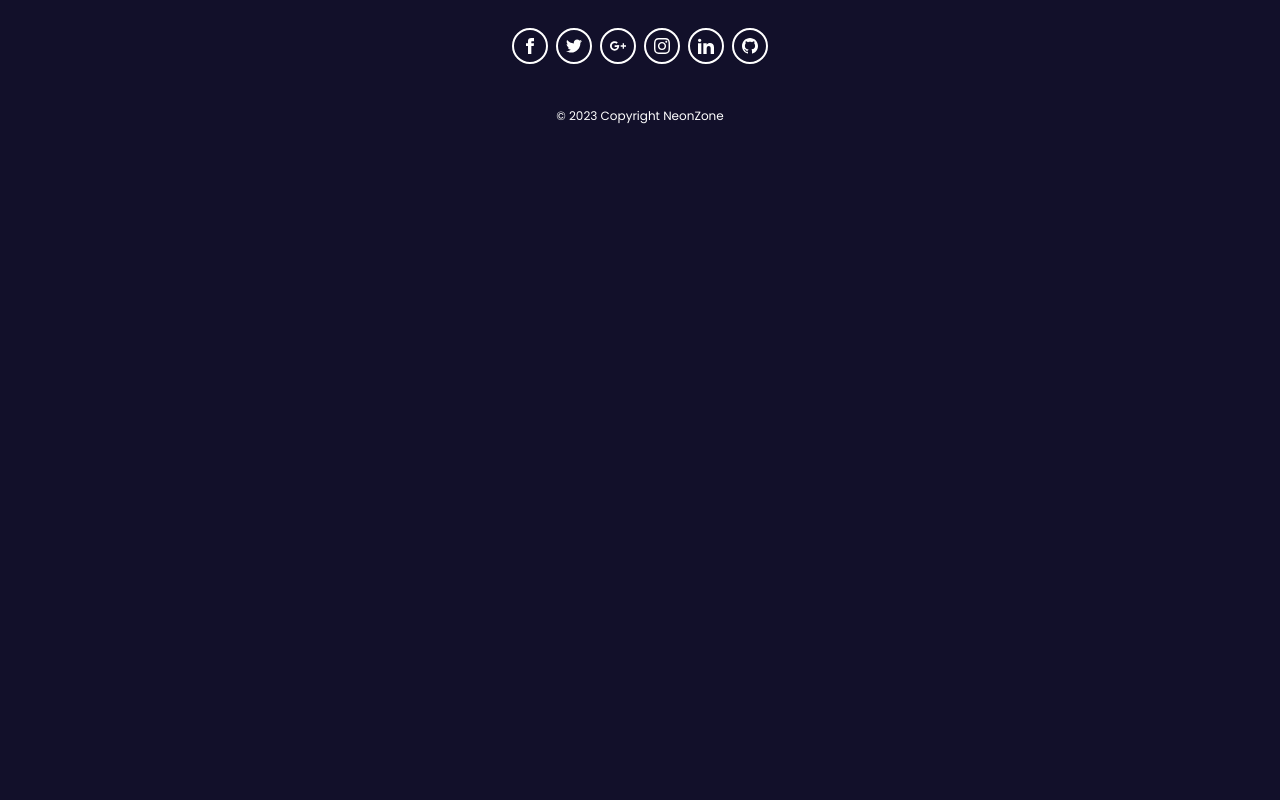
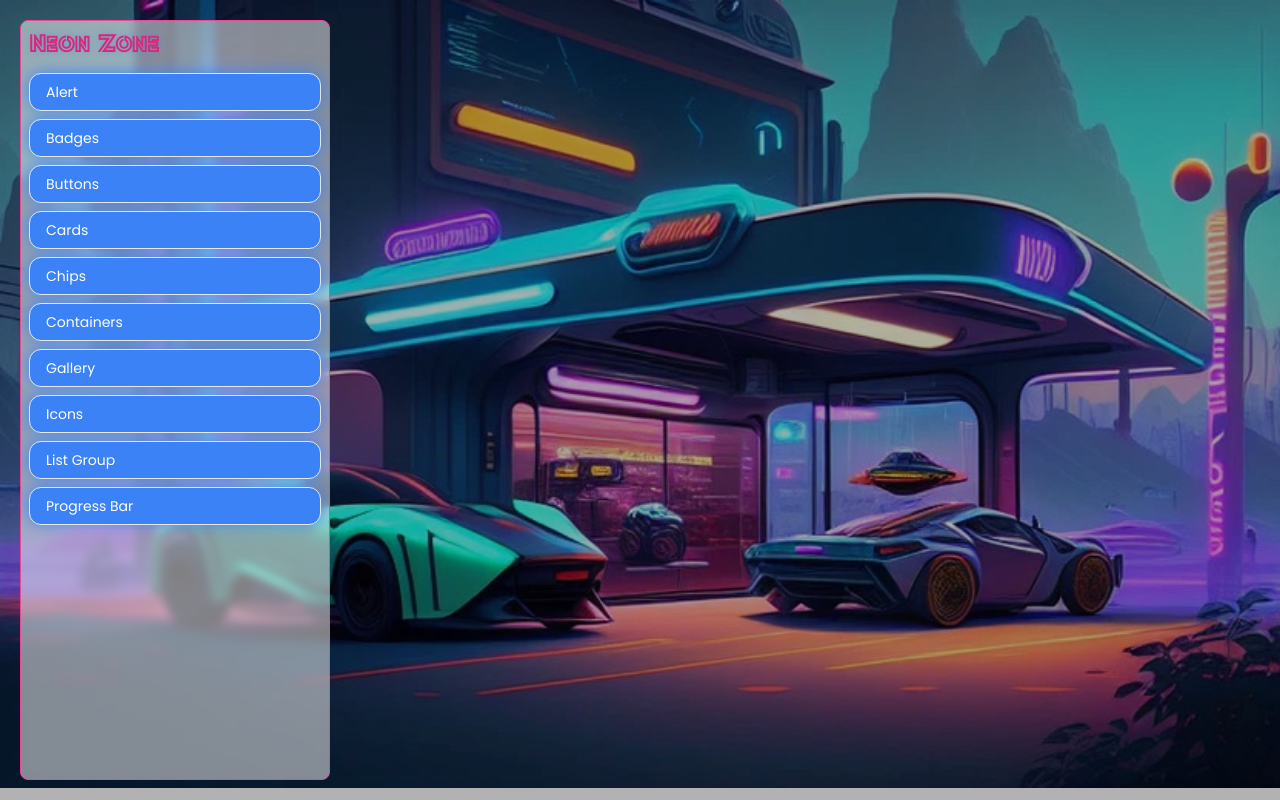
Before and after one commit to BimaBizz/Neon-Component, a website: page about.html in a window 1280 px wide. Drawn offline with nearby package versions, Linux system fonts and the light colour scheme.

Commit message:
side bar

```diff
--- a/about.html
+++ b/about.html
@@ -9,121 +9,59 @@
     <title>Neon Components</title>
 </head>
 
-<body class="bg-[#12102a] font-pop overflow-hidden lg:overflow-visible">
-
-    </body>
-    <footer class="bg-[#12102a] text-center text-white">
-        <div class="px-6 pt-6">
-            <div class="icons">
-                <a
-                href="#!"
-          type="button"
-          class="m-1 h-9 w-9 rounded-full border-2 border-white uppercase leading-normal text-white transition duration-150 ease-in-out hover:bg-black hover:bg-opacity-5 focus:outline-none focus:ring-0 hover:animate-bounce"
-          data-te-ripple-init
-          data-te-ripple-color="light">
-          <svg
-            xmlns="http://www.w3.org/2000/svg"
-            class="mx-auto h-full w-4"
-            fill="currentColor"
-            viewBox="0 0 24 24">
-            <path
-              d="M9 8h-3v4h3v12h5v-12h3.642l.358-4h-4v-1.667c0-.955.192-1.333 1.115-1.333h2.885v-5h-3.808c-3.596 0-5.192 1.583-5.192 4.615v3.385z" />
-          </svg>
-        </a>
-
-        <a
-          href="#!"
-          type="button"
-          class="m-1 h-9 w-9 rounded-full border-2 border-white uppercase leading-normal text-white transition duration-150 ease-in-out hover:bg-black hover:bg-opacity-5 focus:outline-none focus:ring-0 hover:animate-bounce"
-          data-te-ripple-init
-          data-te-ripple-color="light">
-          <svg
-            xmlns="http://www.w3.org/2000/svg"
-            class="mx-auto h-full w-4"
-            fill="currentColor"
-            viewBox="0 0 24 24">
-            <path
-              d="M24 4.557c-.883.392-1.832.656-2.828.775 1.017-.609 1.798-1.574 2.165-2.724-.951.564-2.005.974-3.127 1.195-.897-.957-2.178-1.555-3.594-1.555-3.179 0-5.515 2.966-4.797 6.045-4.091-.205-7.719-2.165-10.148-5.144-1.29 2.213-.669 5.108 1.523 6.574-.806-.026-1.566-.247-2.229-.616-.054 2.281 1.581 4.415 3.949 4.89-.693.188-1.452.232-2.224.084.626 1.956 2.444 3.379 4.6 3.419-2.07 1.623-4.678 2.348-7.29 2.04 2.179 1.397 4.768 2.212 7.548 2.212 9.142 0 14.307-7.721 13.995-14.646.962-.695 1.797-1.562 2.457-2.549z" />
-          </svg>
-        </a>
-
-        <a
-          href="#!"
-          type="button"
-          class="m-1 h-9 w-9 rounded-full border-2 border-white uppercase leading-normal text-white transition duration-150 ease-in-out hover:bg-black hover:bg-opacity-5 focus:outline-none focus:ring-0 hover:animate-bounce"
-          data-te-ripple-init
-          data-te-ripple-color="light">
-          <svg
-            xmlns="http://www.w3.org/2000/svg"
-            class="mx-auto h-full w-4"
-            fill="currentColor"
-            viewBox="0 0 24 24">
-            <path
-              d="M7 11v2.4h3.97c-.16 1.029-1.2 3.02-3.97 3.02-2.39 0-4.34-1.979-4.34-4.42 0-2.44 1.95-4.42 4.34-4.42 1.36 0 2.27.58 2.79 1.08l1.9-1.83c-1.22-1.14-2.8-1.83-4.69-1.83-3.87 0-7 3.13-7 7s3.13 7 7 7c4.04 0 6.721-2.84 6.721-6.84 0-.46-.051-.81-.111-1.16h-6.61zm0 0 17 2h-3v3h-2v-3h-3v-2h3v-3h2v3h3v2z"
-              fill-rule="evenodd"
-              clip-rule="evenodd" />
-          </svg>
-        </a>
-
-        <a
-          href="#!"
-          type="button"
-          class="m-1 h-9 w-9 rounded-full border-2 border-white uppercase leading-normal text-white transition duration-150 ease-in-out hover:bg-black hover:bg-opacity-5 focus:outline-none focus:ring-0 hover:animate-bounce"
-          data-te-ripple-init
-          data-te-ripple-color="light">
-          <svg
-            xmlns="http://www.w3.org/2000/svg"
-            class="mx-auto h-full w-4"
-            fill="currentColor"
-            viewBox="0 0 24 24">
-            <path
-              d="M12 2.163c3.204 0 3.584.012 4.85.07 3.252.148 4.771 1.691 4.919 4.919.058 1.265.069 1.645.069 4.849 0 3.205-.012 3.584-.069 4.849-.149 3.225-1.664 4.771-4.919 4.919-1.266.058-1.644.07-4.85.07-3.204 0-3.584-.012-4.849-.07-3.26-.149-4.771-1.699-4.919-4.92-.058-1.265-.07-1.644-.07-4.849 0-3.204.013-3.583.07-4.849.149-3.227 1.664-4.771 4.919-4.919 1.266-.057 1.645-.069 4.849-.069zm0-2.163c-3.259 0-3.667.014-4.947.072-4.358.2-6.78 2.618-6.98 6.98-.059 1.281-.073 1.689-.073 4.948 0 3.259.014 3.668.072 4.948.2 4.358 2.618 6.78 6.98 6.98 1.281.058 1.689.072 4.948.072 3.259 0 3.668-.014 4.948-.072 4.354-.2 6.782-2.618 6.979-6.98.059-1.28.073-1.689.073-4.948 0-3.259-.014-3.667-.072-4.947-.196-4.354-2.617-6.78-6.979-6.98-1.281-.059-1.69-.073-4.949-.073zm0 5.838c-3.403 0-6.162 2.759-6.162 6.162s2.759 6.163 6.162 6.163 6.162-2.759 6.162-6.163c0-3.403-2.759-6.162-6.162-6.162zm0 10.162c-2.209 0-4-1.79-4-4 0-2.209 1.791-4 4-4s4 1.791 4 4c0 2.21-1.791 4-4 4zm6.406-11.845c-.796 0-1.441.645-1.441 1.44s.645 1.44 1.441 1.44c.795 0 1.439-.645 1.439-1.44s-.644-1.44-1.439-1.44z" />
-          </svg>
-        </a>
-
-        <a
-          href="#!"
-          type="button"
-          class="m-1 h-9 w-9 rounded-full border-2 border-white uppercase leading-normal text-white transition duration-150 ease-in-out hover:bg-black hover:bg-opacity-5 focus:outline-none focus:ring-0 hover:animate-bounce"
-          data-te-ripple-init
-          data-te-ripple-color="light">
-          <svg
-            xmlns="http://www.w3.org/2000/svg"
-            class="mx-auto h-full w-4"
-            fill="currentColor"
-            viewBox="0 0 24 24">
-            <path
-              d="M4.98 3.5c0 1.381-1.11 2.5-2.48 2.5s-2.48-1.119-2.48-2.5c0-1.38 1.11-2.5 2.48-2.5s2.48 1.12 2.48 2.5zm.02 4.5h-5v16h5v-16zm7.982 0h-4.968v16h4.969v-8.399c0-4.67 6.029-5.052 6.029 0v8.399h4.988v-10.131c0-7.88-8.922-7.593-11.018-3.714v-2.155z" />
-          </svg>
-        </a>
-
-        <a
-          href="#!"
-          type="button"
-          class="m-1 h-9 w-9 rounded-full border-2 border-white uppercase leading-normal text-white transition duration-150 ease-in-out hover:bg-black hover:bg-opacity-5 focus:outline-none focus:ring-0 hover:animate-bounce"
-          data-te-ripple-init
-          data-te-ripple-color="light">
-          <svg
-            xmlns="http://www.w3.org/2000/svg"
-            class="mx-auto h-full w-4"
-            fill="currentColor"
-            viewBox="0 0 24 24">
-            <path
-              d="M12 0c-6.626 0-12 5.373-12 12 0 5.302 3.438 9.8 8.207 11.387.599.111.793-.261.793-.577v-2.234c-3.338.726-4.033-1.416-4.033-1.416-.546-1.387-1.333-1.756-1.333-1.756-1.089-.745.083-.729.083-.729 1.205.084 1.839 1.237 1.839 1.237 1.07 1.834 2.807 1.304 3.492.997.107-.775.418-1.305.762-1.604-2.665-.305-5.467-1.334-5.467-5.931 0-1.311.469-2.381 1.236-3.221-.124-.303-.535-1.524.117-3.176 0 0 1.008-.322 3.301 1.23.957-.266 1.983-.399 3.003-.404 1.02.005 2.047.138 3.006.404 2.291-1.552 3.297-1.23 3.297-1.23.653 1.653.242 2.874.118 3.176.77.84 1.235 1.911 1.235 3.221 0 4.609-2.807 5.624-5.479 5.921.43.372.823 1.102.823 2.222v3.293c0 .319.192.694.801.576 4.765-1.589 8.199-6.086 8.199-11.386 0-6.627-5.373-12-12-12z" />
-          </svg>
-        </a>
-      </div>
+<body class="font-pop overflow-hidden lg:overflow-visible bg-no-repeat bg-cover" style="background-image: url(./src/img/pom.jpg);">
+    <div class="flex w-full h-screen bg-black/30 fixed p-5">
+        <!-- sidebar -->
+        <div class="h-full w-1/4 bg-white/50 border border-pink-500 backdrop-blur-sm rounded-lg overflow-scroll p-2 text-sm">
+            <div class="relative w-full mb-3 object-top">
+                <h1 class="font-LED text-2xl font-bold text-left w-full text-blue-500 absolute -z-10 blur-sm animate-pulse">Neon Zone</h1>
+                <h1 class="font-LED text-2xl font-bold text-pink-600 text-left w-full">Neon Zone</h1>
+            </div>
+            <div class="relative flex group w-full mb-2">
+                <a href="#" class="absolute blur bg-blue-500 py-2 px-4 rounded-xl w-full -z-10 text-white group-hover:animate-pulse delay-75">Alert</a>
+                <a href="#" class="bg-blue-500 py-2 px-4 border rounded-xl w-full text-white group-hover:bg-blue-500">Alert</a>
+            </div>
+            <div class="relative flex group w-full mb-2">
+                <a href="#" class="absolute blur bg-blue-500 py-2 px-4 rounded-xl w-full -z-10 text-white group-hover:animate-pulse delay-75">Badges</a>
+                <a href="#" class="bg-blue-500 py-2 px-4 border rounded-xl w-full text-white group-hover:bg-blue-500">Badges</a>
+            </div>
+            <div class="relative flex group w-full mb-2">
+                <a href="#" class="absolute blur bg-blue-500 py-2 px-4 rounded-xl w-full -z-10 text-white group-hover:animate-pulse delay-75">Buttons</a>
+                <a href="#" class="bg-blue-500 py-2 px-4 border rounded-xl w-full text-white group-hover:bg-blue-500">Buttons</a>
+            </div>
+            <div class="relative flex group w-full mb-2">
+                <a href="#" class="absolute blur bg-blue-500 py-2 px-4 rounded-xl w-full -z-10 text-white group-hover:animate-pulse delay-75">Cards</a>
+                <a href="#" class="bg-blue-500 py-2 px-4 border rounded-xl w-full text-white group-hover:bg-blue-500">Cards</a>
+            </div>
+            <div class="relative flex group w-full mb-2">
+                <a href="#" class="absolute blur bg-blue-500 py-2 px-4 rounded-xl w-full -z-10 text-white group-hover:animate-pulse delay-75">Chips</a>
+                <a href="#" class="bg-blue-500 py-2 px-4 border rounded-xl w-full text-white group-hover:bg-blue-500">Chips</a>
+            </div>
+            <div class="relative flex group w-full mb-2">
+                <a href="#" class="absolute blur bg-blue-500 py-2 px-4 rounded-xl w-full -z-10 text-white group-hover:animate-pulse delay-75">Containers</a>
+                <a href="#" class="bg-blue-500 py-2 px-4 border rounded-xl w-full text-white group-hover:bg-blue-500">Containers</a>
+            </div>
+            <div class="relative flex group w-full mb-2">
+                <a href="#" class="absolute blur bg-blue-500 py-2 px-4 rounded-xl w-full -z-10 text-white group-hover:animate-pulse delay-75">Gallery</a>
+                <a href="#" class="bg-blue-500 py-2 px-4 border rounded-xl w-full text-white group-hover:bg-blue-500">Gallery</a>
+            </div>
+            <div class="relative flex group w-full mb-2">
+                <a href="#" class="absolute blur bg-blue-500 py-2 px-4 rounded-xl w-full -z-10 text-white group-hover:animate-pulse delay-75">Icons</a>
+                <a href="#" class="bg-blue-500 py-2 px-4 border rounded-xl w-full text-white group-hover:bg-blue-500">Icons</a>
+            </div>
+            <div class="relative flex group w-full mb-2">
+                <a href="#" class="absolute blur bg-blue-500 py-2 px-4 rounded-xl w-full -z-10 text-white group-hover:animate-pulse delay-75">List Group</a>
+                <a href="#" class="bg-blue-500 py-2 px-4 border rounded-xl w-full text-white group-hover:bg-blue-500">List Group</a>
+            </div>
+            <div class="relative flex group w-full mb-2">
+                <a href="#" class="absolute blur bg-blue-500 py-2 px-4 rounded-xl w-full -z-10 text-white group-hover:animate-pulse delay-75">Progress Bar</a>
+                <a href="#" class="bg-blue-500 py-2 px-4 border rounded-xl w-full text-white group-hover:bg-blue-500">Progress Bar</a>
+            </div>
+        <!-- sidebar -->
     </div>
-
-    <div
-      class="p-4 text-center text-xs">
-      © 2023 Copyright
-      <a class="text-whitehite" href="https://tailwind-elements.com/"
-        >NeonZone</a
-      >
-    </div>
-  </footer>
-    </section>
+</body>
+</section>
 
 <script src="./src/animate.js"></script>
+
 </html>
```
Also changed, not shown: dist/output.css, src/img/pom.jpg (added).
